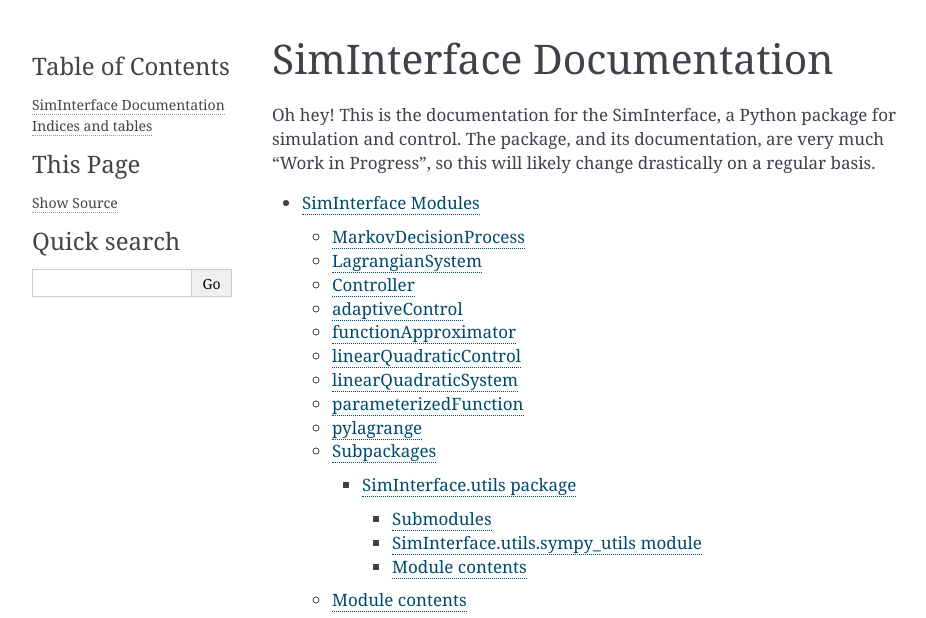
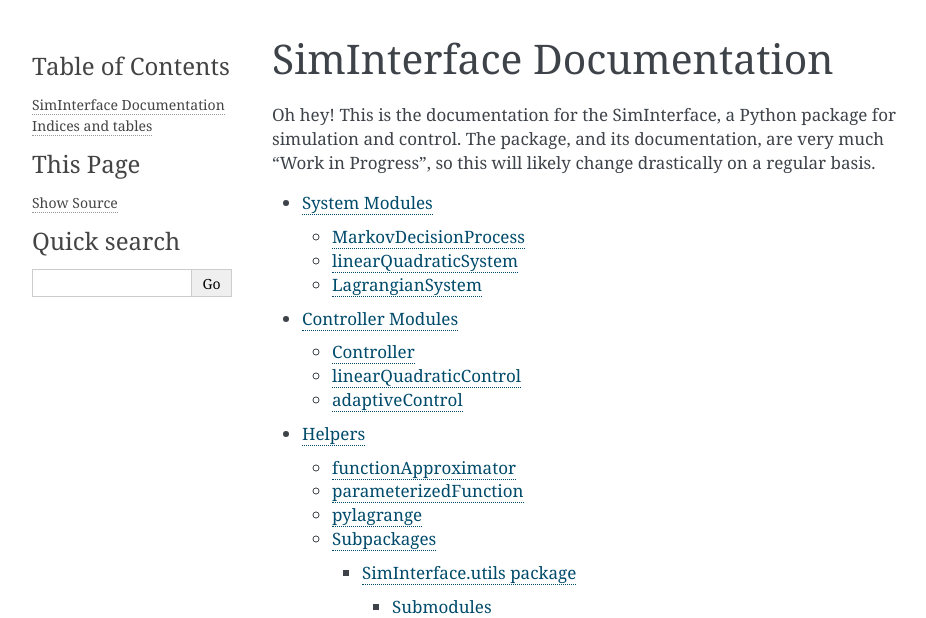
Before and after one commit to HRClab/SimInterface, a Sphinx documentation site: the page built from docs/index.rst, in a window 1280 px wide, cut to the strip 0-618 px from the top of the page. Shown: the whole strip, without its empty margins (148-1074 px from the left). Built offline with Sphinx 7.4.7, drawn with Linux system fonts in a browser that asks for light colours.

Commit message:
changed headings

```diff
--- a/docs/SimInterface.rst
+++ b/docs/SimInterface.rst
@@ -1,4 +1,4 @@
-SimInterface Modules
+System Modules
 ====================
 
 MarkovDecisionProcess
@@ -17,28 +27,13 @@ LagrangianSystem
     :undoc-members:
     :show-inheritance:
 
+Controller Modules
+====================
 
 Controller
 ------------------------------
 
 .. automodule:: SimInterface.Controller
-    :members:
-    :undoc-members:
-    :show-inheritance:
-
-
-adaptiveControl
------------------------------------
-
-.. automodule:: SimInterface.adaptiveControl
-    :members:
-    :undoc-members:
-    :show-inheritance:
-
-functionApproximator
-----------------------------------------
-
-.. automodule:: SimInterface.functionApproximator
     :members:
     :undoc-members:
     :show-inheritance:
@@ -51,13 +46,25 @@ linearQuadraticControl
     :undoc-members:
     :show-inheritance:
 
-linearQuadraticSystem
------------------------------------------
+adaptiveControl
+-----------------------------------
 
-.. automodule:: SimInterface.linearQuadraticSystem
+.. automodule:: SimInterface.adaptiveControl
     :members:
     :undoc-members:
     :show-inheritance:
+
+Helpers
+========
+
+functionApproximator
+----------------------------------------
+
+.. automodule:: SimInterface.functionApproximator
+    :members:
+    :undoc-members:
+    :show-inheritance:
+
 
 parameterizedFunction
 -----------------------------------------
--- a/docs/index.rst
+++ b/docs/index.rst
@@ -10,8 +10,6 @@ Oh hey! This is the documentation for the SimInterface, a Python package for sim
 
 .. toctree::
    :maxdepth: 4
-
-
 
    SimInterface
 
```
Also changed, not shown: other parts of docs/SimInterface.rst (+10 -0 lines).
